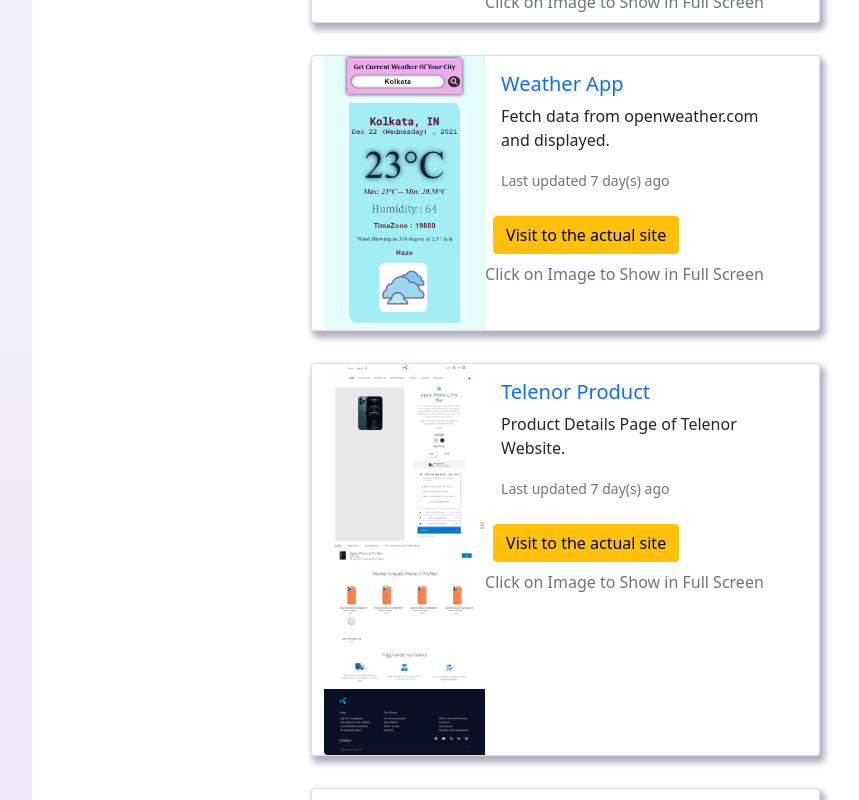
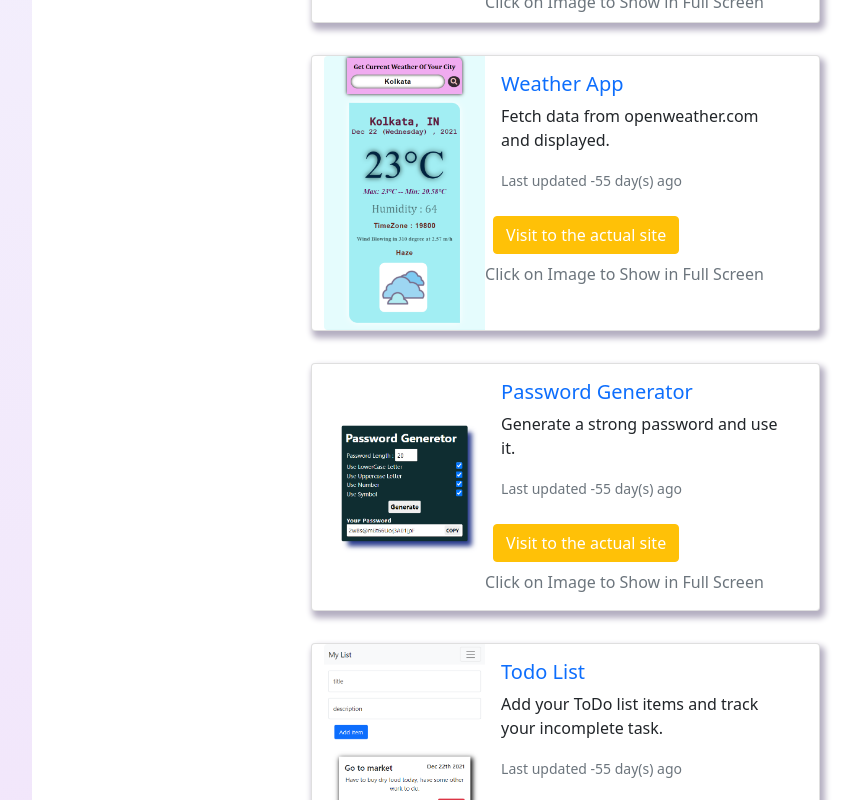
Before and after one commit to freezeninja/portfolio, an Angular app: page /portfolio in a window 1280 px wide. Shown: the part 2000-2800 px from the top of the page, without its empty margins (181-1040 px from the left). Built offline with nearby package versions, Linux system fonts and the light colour scheme.

Commit message:
added external links

```diff
--- a/src/app/portfolio/port-main/port-main.component.css
+++ b/src/app/portfolio/port-main/port-main.component.css
@@ -1,7 +1,7 @@
 .imgRow{
     display: flex;
     justify-content: center;
-    position: relative;
+    /* position: relative; */
 }
 .portImg{
     cursor: pointer;
@@ -10,21 +10,22 @@
     box-shadow: 3px 5px 6px 2px #b4aec1;
 }
 .popUpImg{
-    position: absolute;
+    position: fixed;
+    width: 100%;
+    height: 100%;
+    left: 0;
     top: 0;
-    left: 0;
-    right: 0;
-    bottom: 0;
     background-color: rgb(36, 36, 36);
     text-align: center;
     display: none;
+    transform: all 0.5s ease-out;
 }
 .popUpImg.displayed{
     display: block;
 }
 
 .closeImg img{
-    max-width: 40px;
+    max-width: 34px;
     cursor: pointer;
     background-color: rgb(255, 255, 255);
     padding: 5px;
@@ -37,3 +38,11 @@
 .showingResult{
     font-weight: bold;
 }
+.portimgLong img{
+    max-width: 500px;
+    max-height: 500px;
+}
+.link_btn a{
+    text-decoration: none;
+    color: white;
+}
--- a/src/app/portfolio/port-main/port-main.component.html
+++ b/src/app/portfolio/port-main/port-main.component.html
@@ -1,15 +1,17 @@
 <select class="form-select form-select-lg mb-3 mt-3" aria-label=".form-select-lg example" (change)="selectOp($event)">
     <option selected value="all">All</option>
+    <option value="react">React</option>
+    <option value="angular">Angular(2+)</option>
     <option value="bootstrap">Bootstrap</option>
     <option value="VJS">Vanilla Javascript</option>
-    <option value="angular">Angular(2+)</option>
     <option value="WEXL">Without External Library</option>
-  </select>
+</select>
 
-  <p class="m-3 p-3 text-muted showingResult">Showing Result of {{ CardsNum }} / 11</p>
+<p class="m-3 p-3 text-muted showingResult">Showing Result of {{ CardsNum }} / 11</p>
 
 <div class="row imgRow">
-    <div class="card mb-3 me-3 col-lg-6 col-md-12 col-sm-12 m-3" style="max-width: 540px;" *ngFor="let img of PortfolioArray | filter:ValueText:'category'; let i = index">
+    <div class="card mb-3 me-3 col-lg-6 col-md-12 col-sm-12 m-3" style="max-width: 540px;"
+        *ngFor="let img of PortfolioArray | filter:ValueText:'category'; let i = index">
         <div class="row g-0">
             <div class="col-md-4">
                 <img [src]="img.url" class="img-fluid rounded-start portImg" (click)="openPop($event)">
@@ -20,18 +22,20 @@
                     <p class="card-text"> {{ img.desc }} </p>
                     <p class="card-text"><small class="text-muted">Last updated {{ displayDate }} day(s) ago</small></p>
                 </div>
-                <button class="btn-warning btn m-2 text-center">Visit to the actual site</button>
+                <button class="btn-warning link_btn btn m-2 text-center">
+                    <a [href]="img.src" target="_blank">Visit to the actual site</a>
+                </button>
                 <p class="card-text text-muted pb-2">Click on Image to Show in Full Screen</p>
             </div>
         </div>
     </div>
     <div class="popUpImg" [ngClass]="{displayed: IsDisplayed}">
-        <div class="PopUpImgContent mt-5">
+        <div class="PopUpImgContent mt-4">
             <div class="closeImg mb-3" (click)="imgCross()">
                 <img src="assets/img/close.png">
             </div>
             <div class="portimgLong">
-                <img [src]="LargeimageURL" class="img-fluid">
+                <img [src]="LargeimageURL">
             </div>
         </div>
     </div>
--- a/src/app/portfolio/port-main/port-main.component.ts
+++ b/src/app/portfolio/port-main/port-main.component.ts
@@ -14,7 +14,7 @@
 
   IsDisplayed = false;
 
-  CurrentDate: any = new Date("20 dec 2021").getTime()/ 1000;
+  CurrentDate: any = new Date("20 feb 2022").getTime()/ 1000;
   futureDate:any = new Date().getTime()/1000;
   getDate(){
     let b = this.futureDate - this.CurrentDate;
@@ -38,68 +38,79 @@
       title: 'Logibook(old)',
       url: 'assets/img/logibbokOrange.png',
       desc: 'Single Page Logistic Website.',
-      category: 'bootstrap'
+      category: 'bootstrap',
+      src: 'https://peepsenpai.github.io/logibook/'
     },
     {
       title: 'Logibook(New)',
       url: 'assets/img/logibookBlue.png',
       desc: 'Client wanted to redesign the whole site with a new look.',
-      category: 'bootstrap'
+      category: 'bootstrap',
+      src: 'https://www.logibook.in/'
     },
     {
       title: 'Fashion Ecommerce',
       url: 'assets/img/portEcomerce.png',
       desc: 'Created this clothes shop just for practicing purpose.',
-      category: 'bootstrap'
+      category: 'bootstrap',
+      src: 'https://peepsenpai.github.io/ecommerce1/'
     },
     {
       title: 'AC Store',
       url: 'assets/img/electrico.png',
       desc: 'An ecommerce website for selling air conditioners. Whole site, every single page made by me from scratch',
-      category: 'bootstrap'
+      category: 'bootstrap',
+      src: 'https://electricoworld.com/'
     },
     {
       title: 'Login - Signup',
       url: 'assets/img/wlogin.png',
       desc: 'These page made without any external library and have some animation.',
-      category: 'WEXL'
+      category: 'WEXL',
+      src: 'https://peepsenpai.github.io/signinpage/'
     },
     {
       title: 'Telecom Site',
       url: 'assets/img/wtelenor.png',
       desc: 'This site was made for a Norway Client.',
-      category: 'WEXL'
+      category: 'WEXL',
+      src: 'https://peepsenpai.github.io/telenor/'
     },
     {
       title: 'Weather App',
       url: 'assets/img/wweather.png',
       desc: 'Fetch data from openweather.com and displayed.',
-      category: 'VJS'
-    },
-    {
-      title: 'Telenor Product',
-      url: 'assets/img/wtproduct.png',
-      desc: 'Product Details Page of Telenor Website.',
-      category: 'WEXL'
+      category: 'VJS',
+      src: 'https://peepsenpai.github.io/weatherapp/'
     },
     {
       title: 'Password Generator',
       url: 'assets/img/passGen.png',
       desc: 'Generate a strong password and use it.',
-      category: 'angular'
+      category: 'angular',
+      src: 'https://password-generator-beta-wine.vercel.app/'
     },
     {
       title: 'Todo List',
       url: 'assets/img/todo.png',
       desc: 'Add your ToDo list items and track your incomplete task.',
-      category: 'VJS'
+      category: 'VJS',
+      src: 'https://peepsenpai.github.io/MyList/'
     },
     {
       title: 'Image Search',
       url: 'assets/img/simage.png',
       desc: 'Search images with the help of Unsplash API, Day - Night toggle botton present.',
       category: 'VJS'
-    }
+    },
+    {
+      title: 'Pocket Services',
+      url: 'assets/img/pocket_services.png',
+      desc: 'Make QR Code , Bar code and many more thing within a minute',
+      category: 'react',
+      src: 'https://textutil-umber.vercel.app/'
+    },
+
   ]
 
   constructor() { }
```
Also changed, not shown: src/assets/img/pocket_services.png (added).
